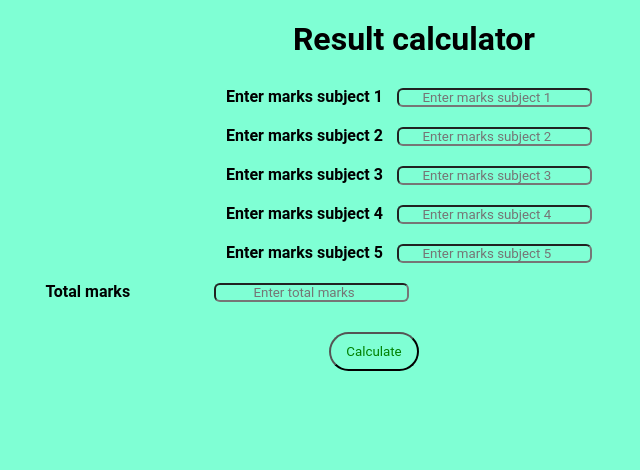
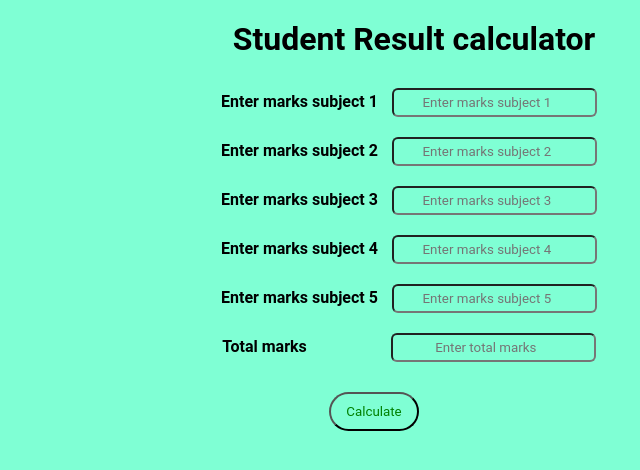
Before and after one commit to Aahmedimran/Student-Resultcalculator, a plain HTML site: page index.html in a window 1280 px wide. Shown: the whole page, without its empty margins (226-866 px from the left). Drawn offline with Linux system fonts and the light colour scheme.

Commit message:
erse disgn code

```diff
--- a/index.html
+++ b/index.html
@@ -9,10 +9,10 @@
 <link rel="preconnect" href="https://fonts.gstatic.com" crossorigin>
     <link rel="stylesheet" href="style.css">
 
-    <title>Result calculator</title>
+    <title>Student Result calculator</title>
 </head>
     <body>
-        <h1>Result calculator</h1>
+        <h1>Student Result calculator</h1>
         <form onsubmit="Resultcalculator(); return false;">
              <label for="subject1">Enter marks subject 1</label>
              <input type="number" min="1" required id="subject1Marks" placeholder="Enter marks subject 1">
--- a/style.css
+++ b/style.css
@@ -16,12 +16,12 @@ label{
 }
 input{
    text-align: center;
+   padding: 5px;
    margin: 10px;
    border-radius: 6px;
 }
 .total_mark{
    margin-left: 6em;
-   margin-right: 28em;
 }
 button{
    padding: 10px 15px 10px 15px;
```
